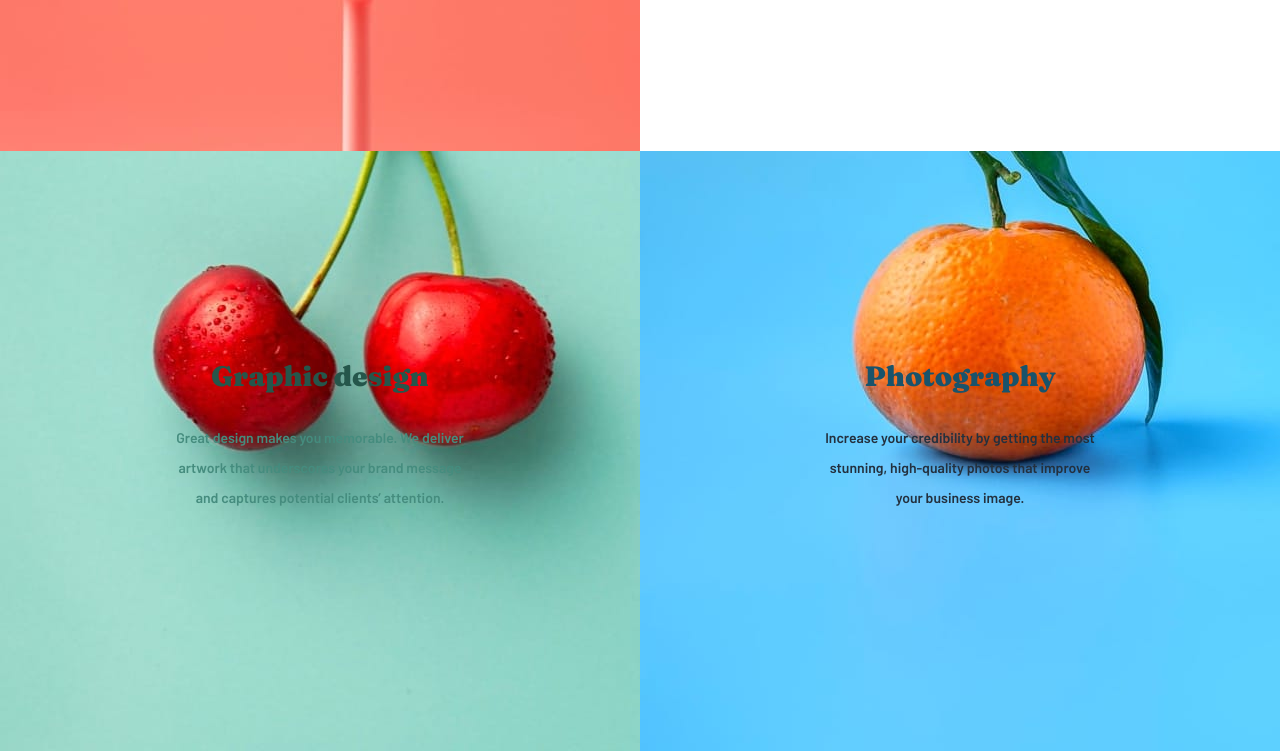
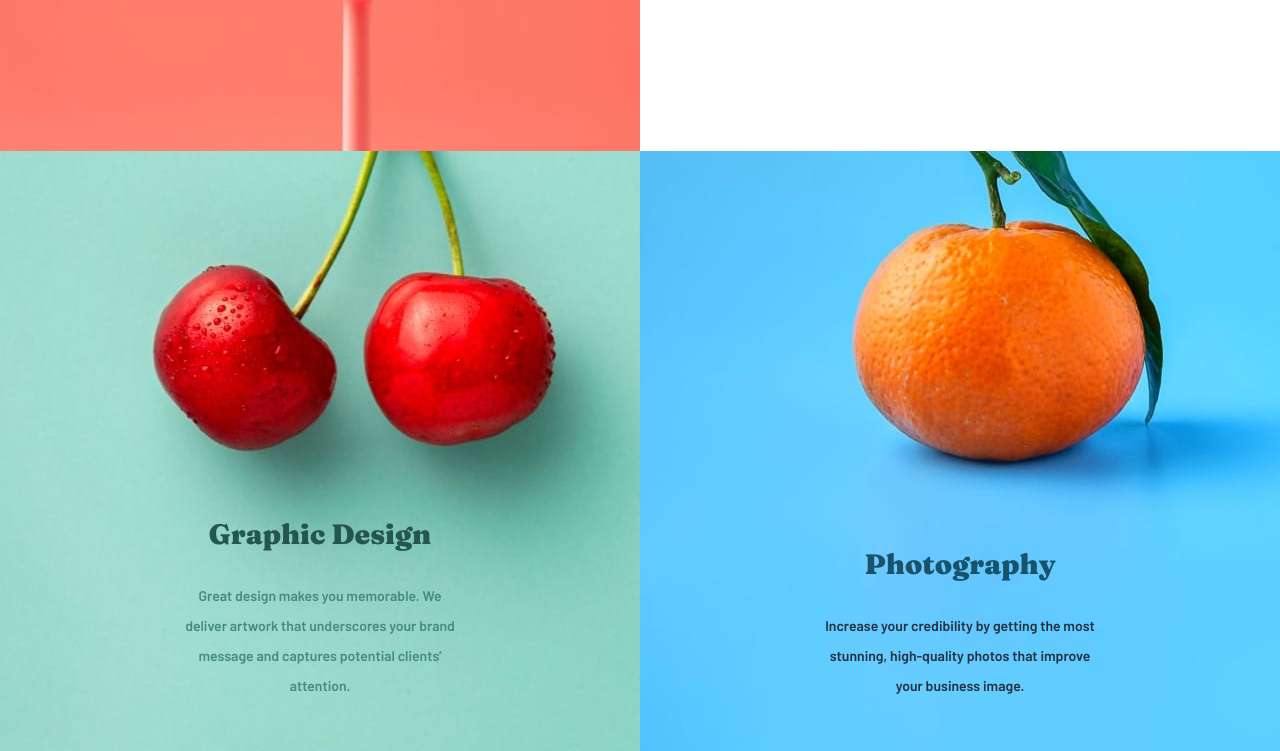
Before and after one commit to cloviswrodrigues/sunnyside_agency_landing_page, a website: page frontend/index.html in a window 1280 px wide. Shown: the part 1840-2591 px from the top of the page. Drawn offline with Linux system fonts and the light colour scheme.

Commit message:
fix section info

```diff
--- a/frontend/scss/_component.scss
+++ b/frontend/scss/_component.scss
@@ -12,6 +12,7 @@
     flex-direction: column;
     justify-content: center;
     align-items: center;
+    padding-bottom: 2rem;
 
     &--egg {
         width: 100%;
@@ -32,6 +33,7 @@
         height: 60rem;
         background: url(../images/desktop/image-graphic-design.jpg) no-repeat;
         background-size: cover;
+        justify-content: flex-end;
     }
 
     &--orange {
@@ -39,6 +41,7 @@
         height: 60rem;
         background: url(../images/desktop/image-photography.jpg) no-repeat;
         background-size: cover;
+        justify-content: flex-end;
     }
 }
 
@@ -81,7 +84,7 @@
 }
 
 .section__info {
-    width: 45%;
+    width: 43%;
     text-align: center;
 
     h3 {
@@ -89,6 +92,7 @@
         font-family: Fraunces, sans-serif;
         font-weight: 900;
         margin-bottom: 3rem;
+        text-transform: capitalize;
     }
 
     p {
```
Also changed, not shown: frontend/css/style.css, 1 other file.
